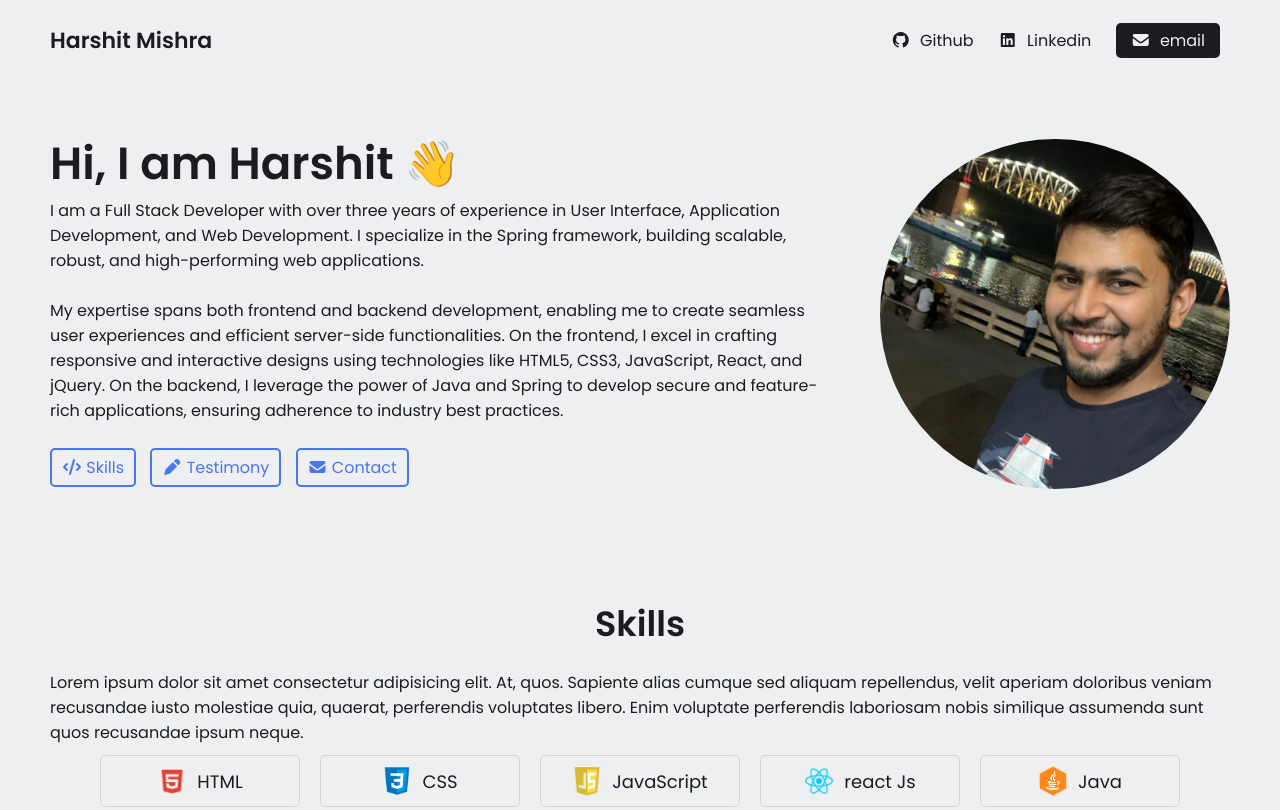
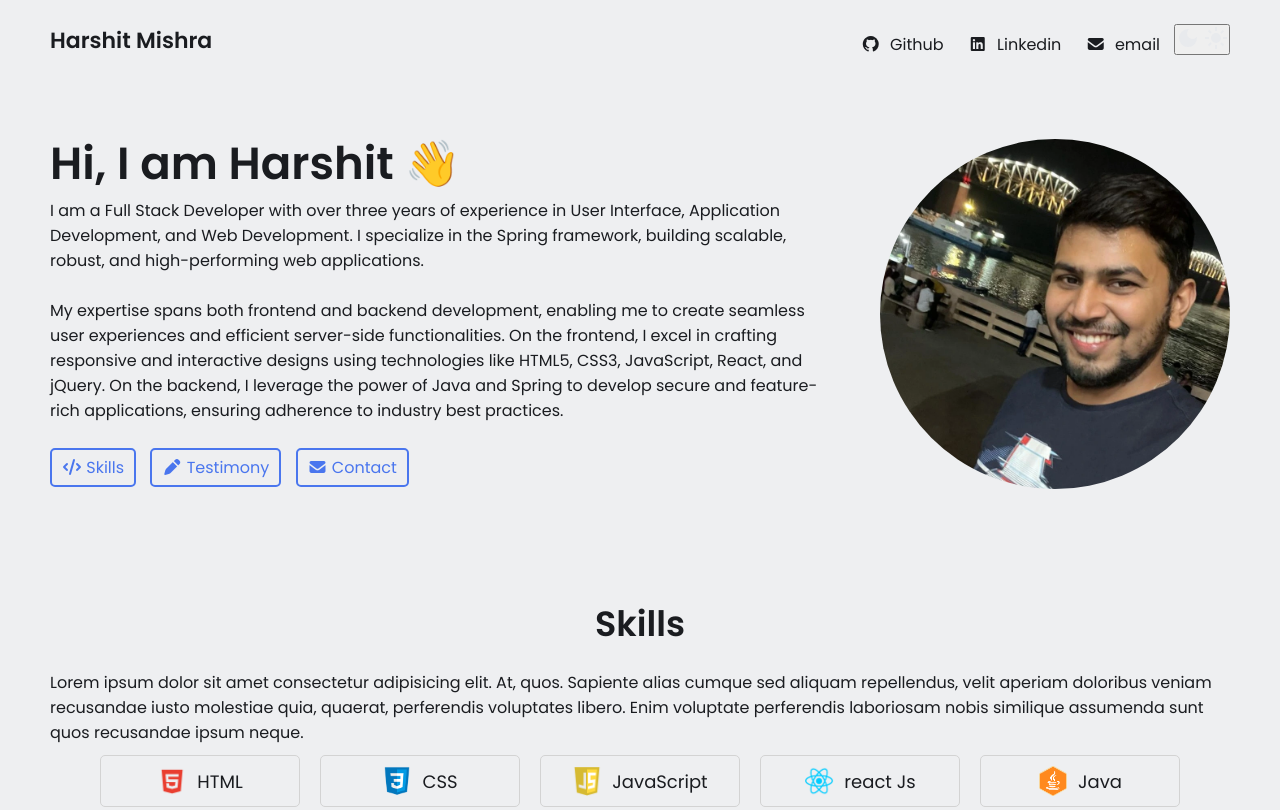
Before and after one commit to harshitspvaig-wq/portfolio, a plain HTML site: page index.html in a window 1280 px wide. Shown: the top 810 px of the page. Drawn offline with Linux system fonts and the light colour scheme.

Commit message:
Update index.html

```diff
--- a/index.html
+++ b/index.html
@@ -8,9 +8,10 @@
     <link href="https://fonts.googleapis.com/css2?family=Poppins:wght@400;600&display=swap" rel="stylesheet">
     <link rel="stylesheet" href="https://cdnjs.cloudflare.com/ajax/libs/font-awesome/7.0.0/css/all.min.css" integrity="sha512-DxV+EoADOkOygM4IR9yXP8Sb2qwgidEmeqAEmDKIOfPRQZOWbXCzLC6vjbZyy0vPisbH2SyW27+ddLVCN+OMzQ==" crossorigin="anonymous" referrerpolicy="no-referrer" />
     <link rel="stylesheet" href="styles.css">
+    <script type="text/JavaScript" src="js/darkmode.js" defer></script>
     <title>Portfolio</title>
 </head>
-<body class="adarkmode">
+<body>
     <!--NAVBAR-->
     <nav>
         <div class="left">
@@ -31,6 +32,11 @@
                 <i class="fa-solid fa-envelope"></i>
                 <span>email</span>
             </a>
+
+            <button id="theme-switch">
+                <svg xmlns="http://www.w3.org/2000/svg" height="24px" viewBox="0 -960 960 960" width="24px" fill="#e8eaed"><path d="M480-120q-150 0-255-105T120-480q0-150 105-255t255-105q14 0 27.5 1t26.5 3q-41 29-65.5 75.5T444-660q0 90 63 153t153 63q55 0 101-24.5t75-65.5q2 13 3 26.5t1 27.5q0 150-105 255T480-120Z"/></svg>
+                <svg xmlns="http://www.w3.org/2000/svg" height="24px" viewBox="0 -960 960 960" width="24px" fill="#e8eaed"><path d="M480-280q-83 0-141.5-58.5T280-480q0-83 58.5-141.5T480-680q83 0 141.5 58.5T680-480q0 83-58.5 141.5T480-280ZM200-440H40v-80h160v80Zm720 0H760v-80h160v80ZM440-760v-160h80v160h-80Zm0 720v-160h80v160h-80ZM256-650l-101-97 57-59 96 100-52 56Zm492 496-97-101 53-55 101 97-57 59Zm-98-550 97-101 59 57-100 96-56-52ZM154-212l101-97 55 53-97 101-59-57Z"/></svg>
+            </button>
         </div>
     </nav>
 
```
